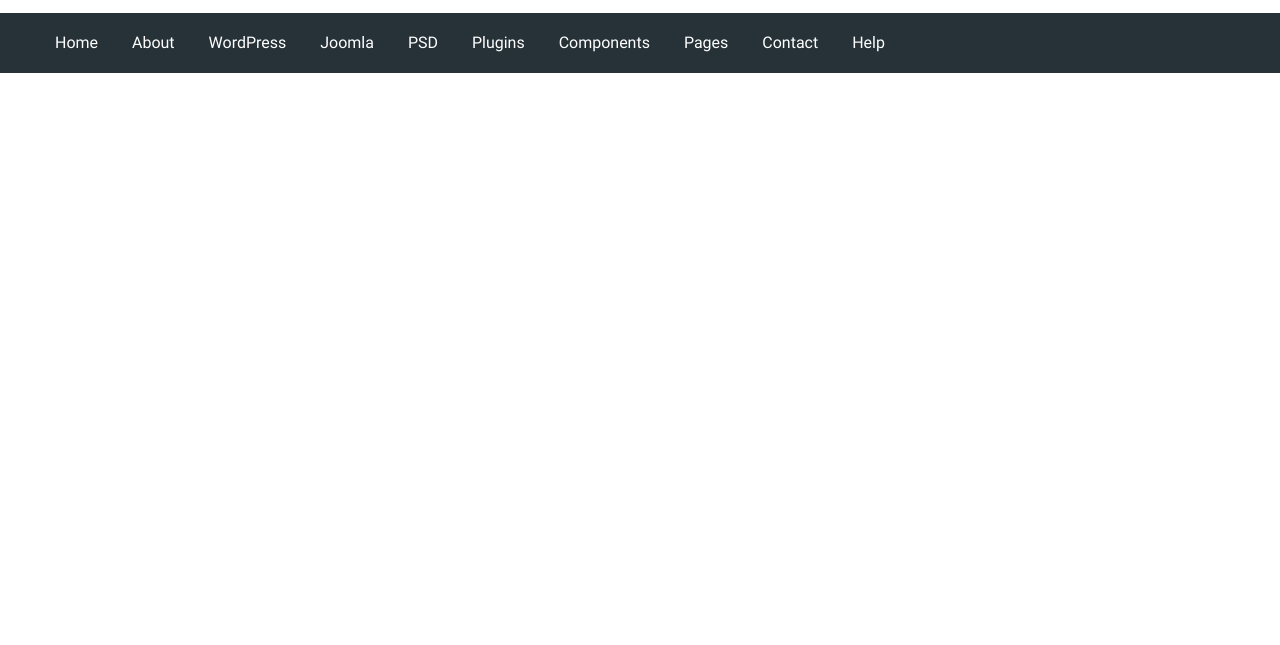
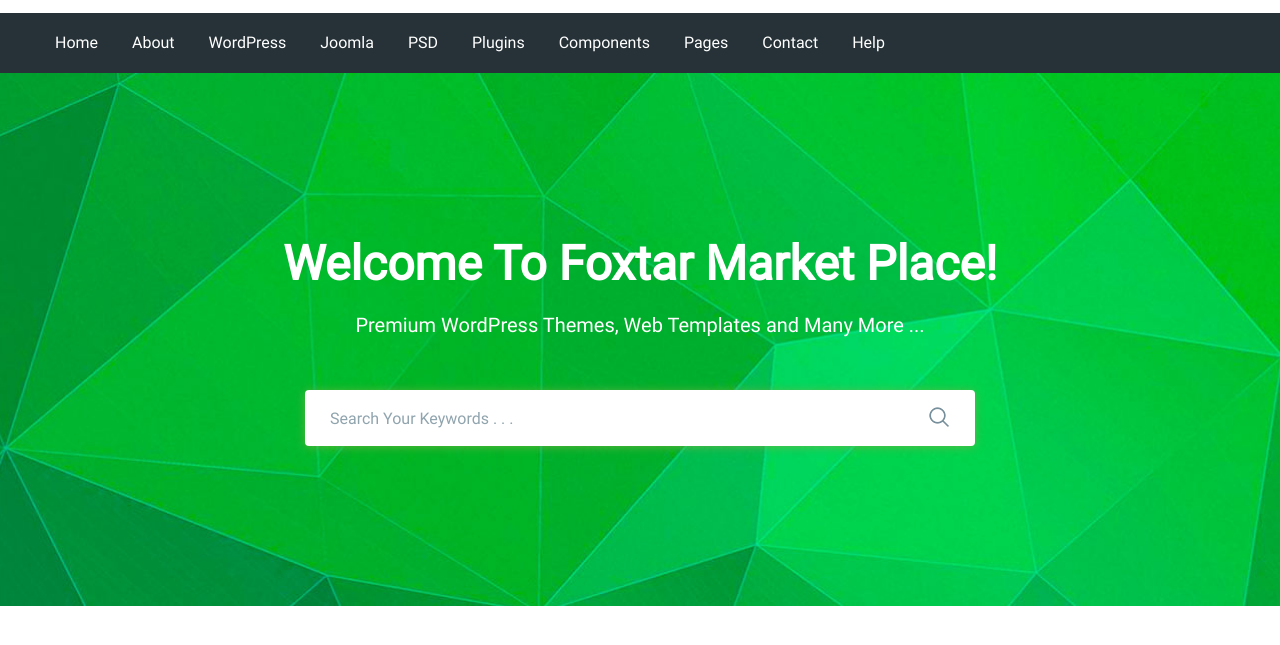
Before and after one commit to NikitaIordatiev/moderna, a website: page app/index.html in a window 1280 px wide. Shown: the part 77-722 px from the top of the page. Drawn offline with nearby package versions, Linux system fonts and the light colour scheme; files that its build step writes are made by us from their sources.

Commit message:
add section search

```diff
--- a/app/index.html
+++ b/app/index.html
@@ -97,7 +97,26 @@
 
 
     </header>
-
+<section class="search" style='background-image: url(../images/search-bg.jpg);'>
+    <div class="container">
+        <div class="search__inner">
+            <div class="search__inner-title">
+                Welcome To Foxtar Market Place!
+            </div>
+            <div class="search__inner-text">
+                Premium WordPress Themes, Web Templates and Many More ...
+            </div>
+            <div class="search__inner-form">
+                <form action="">
+                    <input type="text" placeholder="Search Your Keywords . . ." required >
+                    <button type="submit">
+                        <img src="images/icons/search.png" alt="">
+                    </button>
+                </form>
+            </div>
+        </div>
+    </div>
+</section>
 
 
 
--- a/app/scss/style.scss
+++ b/app/scss/style.scss
@@ -56,3 +56,57 @@
         font-style: 14px;
     }
 }
+.search{
+
+    background-repeat: no-repeat;
+    background-size: cover;
+    background-position: center;
+    min-height: 533px;
+}
+.search__inner{
+    padding: 155px 0 100px;
+    color: white;
+    text-align: center;
+    &-title{
+margin-bottom: 10px;
+font-size: 48px;
+font-weight: 700;
+line-height: 72px;
+    }
+    &-text{
+        margin-bottom: 50px;
+        font-size: 20px;
+        font-weight: 500;
+        line-height: 30px;
+
+    }
+    &-form{
+        max-width: 670px;
+        margin: 0 auto;
+        position: relative;
+        input{
+            display: block;
+            width: 100%;
+            box-shadow: 0px 1px 10px 0px rgba(124, 178, 64, 0.75);
+            border-radius: 4px;
+            height: 56px;
+            border: none;
+            font-style: 14px;
+            font-weight: 500;
+            outline: none;
+            padding-left: 25px;
+            padding-right: 60px;
+            &::placeholder{
+                color: #90a4ae;
+                font-weight: 500;
+            }
+        }
+        button{
+            position: absolute;
+            border: none;
+            background-color: transparent;
+            right: 20px;
+            top: 16px;
+        }
+    }
+}
```
Also changed, not shown: app/images/icons/search.png (added), app/images/search-bg.jpg (added).
